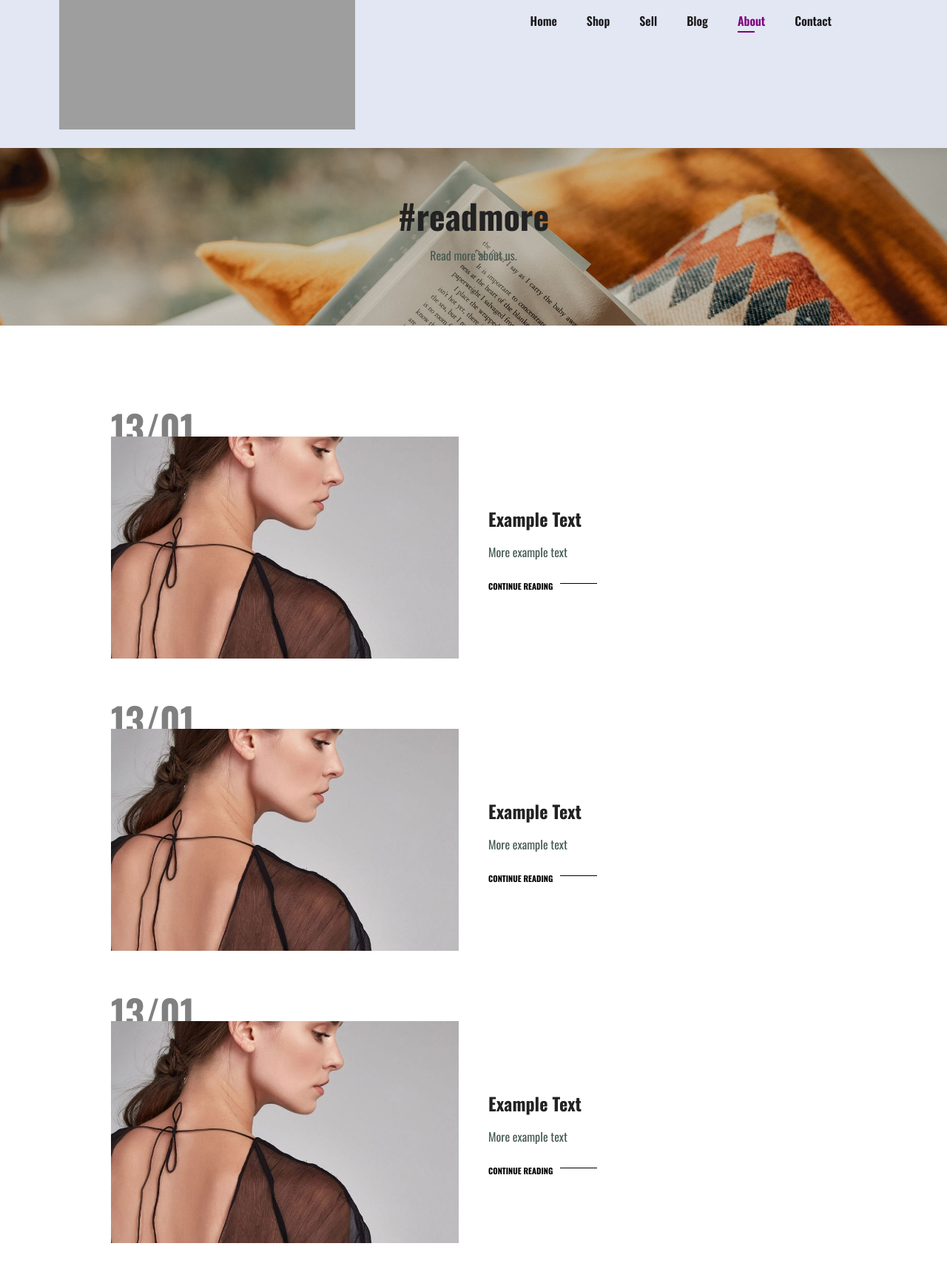
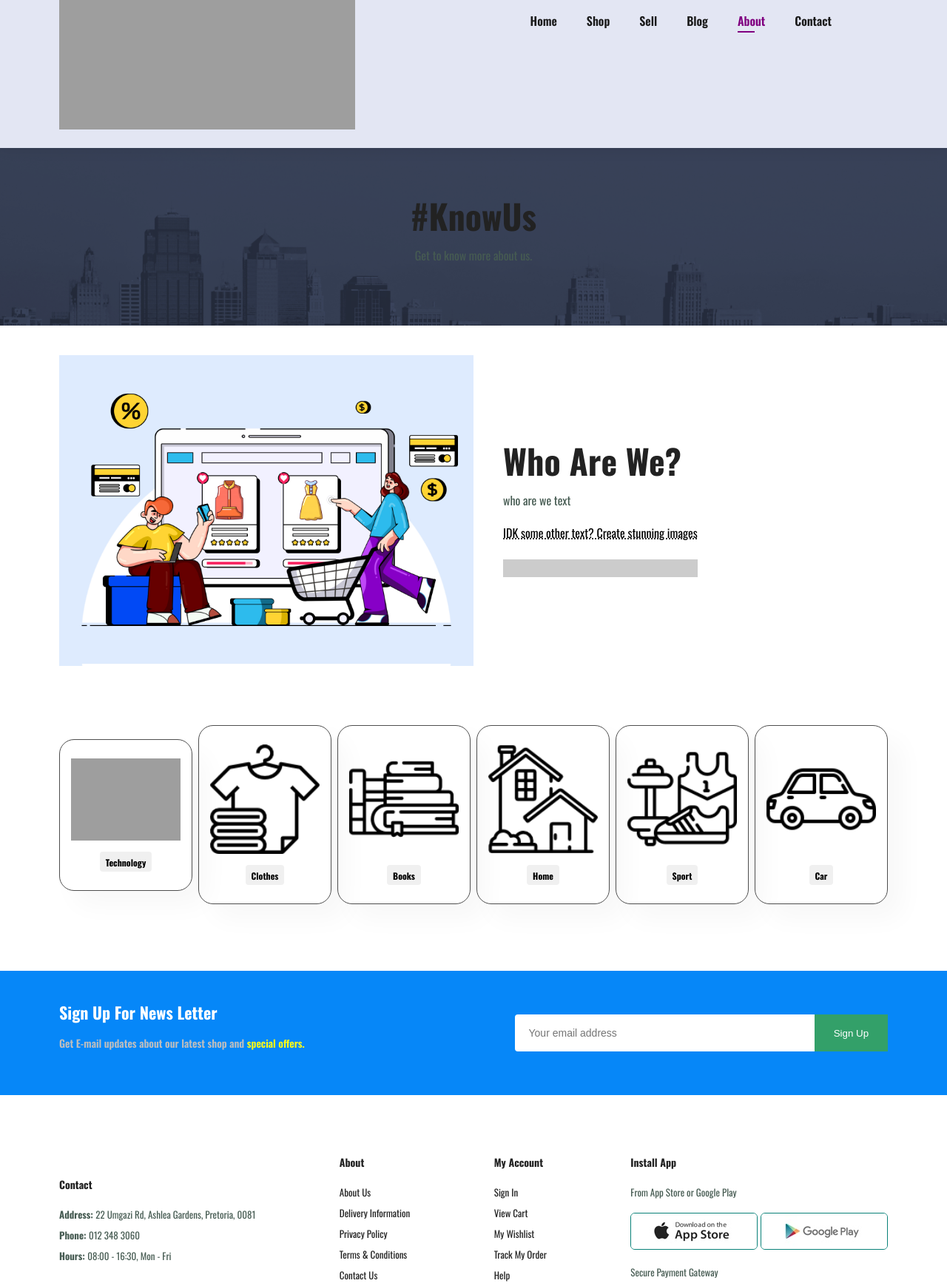
Before and after one commit to IceColdOros/Web2, a PHP site: page /Pages/about.html in a window 1280 px wide. Shown: the part 145-1883 px from the top of the page at 74% size. Run offline with PHP 8.4, Linux system fonts and the light colour scheme; some libraries are stand-ins or nearby versions; grey boxes are pictures that could not be loaded.

Commit message:
about page

```diff
--- a/Pages/about.html
+++ b/Pages/about.html
@@ -30,62 +30,50 @@
 
     </section>
 
-    <section class="page-header"  id="blog-header">
-        <h2>#readmore</h4>
-        <p>Read more about us.</p>
+    <section class="page-header"  id="about-header">
+        <h2>#KnowUs</h4>
+        <p>Get to know more about us.</p>
     </section>
 
-    <section id="blog">
-        <div class="blog-box">
-            <div class="blog-img">
-                <img src="../Images/b1 (1).jpg" alt="">
-            </div>
-            <div class="blog-details">
-                <h4>Example Text</h4>
-                <p>More example text</p>
-                <a href="#">CONTINUE READING</a>
-            </div>
-            <h1>13/01</h1>
-        </div>
-        <div class="blog-box">
-            <div class="blog-img">
-                <img src="../Images/b1 (1).jpg" alt="">
-            </div>
-            <div class="blog-details">
-                <h4>Example Text</h4>
-                <p>More example text</p>
-                <a href="#">CONTINUE READING</a>
-            </div>
-            <h1>13/01</h1>
-        </div>
-        <div class="blog-box">
-            <div class="blog-img">
-                <img src="../Images/b1 (1).jpg" alt="">
-            </div>
-            <div class="blog-details">
-                <h4>Example Text</h4>
-                <p>More example text</p>
-                <a href="#">CONTINUE READING</a>
-            </div>
-            <h1>13/01</h1>
-        </div>
-        <div class="blog-box">
-            <div class="blog-img">
-                <img src="../Images/b1 (1).jpg" alt="">
-            </div>
-            <div class="blog-details">
-                <h4>Example Text</h4>
-                <p>More example text</p>
-                <a href="#">CONTINUE READING</a>
-            </div>
-            <h1>13/01</h1>
+    <section id="about-head" class="section-p1">
+        <img src="../Images/a6.jpg" alt="">
+        <div>
+            <h2>Who Are We?</h2>
+            <p>who are we text</p>
+
+            <abbr title="">IDK some other text? Create stunning images</abbr>
+
+            <br><br>
+
+            <marquee bgcolor="#ccc" loop="-1" scrollamount="5" width="100%">Create stunning images</marquee>
         </div>
     </section>
 
-    <section id="pagination" class="section-p1">
-        <a href="#">1</a>
-        <a href="#">2</a>
-        <a href="#"><i class="fal fa-long-arrow-alt-right"></i></a>
+    <section id="feature" class="section-p1">
+        <div class="fe-box">
+            <img src="../Images/cat1tech.png" alt="">
+            <h6>Technology</h6>
+        </div>
+        <div class="fe-box">
+            <img src="../Images/cat2clothes.png" alt="">
+            <h6>Clothes</h6>
+        </div>
+        <div class="fe-box">
+            <img src="../Images/cat3book.png" alt="">
+            <h6>Books</h6>
+        </div>
+        <div class="fe-box">
+            <img src="../Images/cat4home.png" alt="">
+            <h6>Home</h6>
+        </div>
+        <div class="fe-box">
+            <img src="../Images/cat5sport.png" alt="">
+            <h6>Sport</h6>
+        </div>
+        <div class="fe-box">
+            <img src="../Images/cat6car.png" alt="">
+            <h6>Car</h6>
+        </div>
     </section>
 
     <section id="newsletter" class="section-p1 section-m1">
--- a/Style/styles.css
+++ b/Style/styles.css
@@ -583,6 +583,34 @@
     z-index: -9;
 }
 
+/*About Page*/
+#about-header {
+    background-image: url("../Images/banner\(1\).png");
+    width: 100%;
+    height: 30vh;
+    background-size: cover;
+    display: flex;
+    justify-content: center;
+    text-align: center;
+    flex-direction: column;
+    padding: 14px;
+}
+
+#about-head {
+    display: flex;
+    align-items: center;
+}
+
+#about-head img {
+    width: 50%;
+    height: auto;
+}
+
+#about-head div{
+    padding-left: 40px;
+
+}
+
 /*Cart Page*/
 
 /*Start Media Query*/
```
Also changed, not shown: Images/a6.jpg (added), Images/banner(1).png (added).
